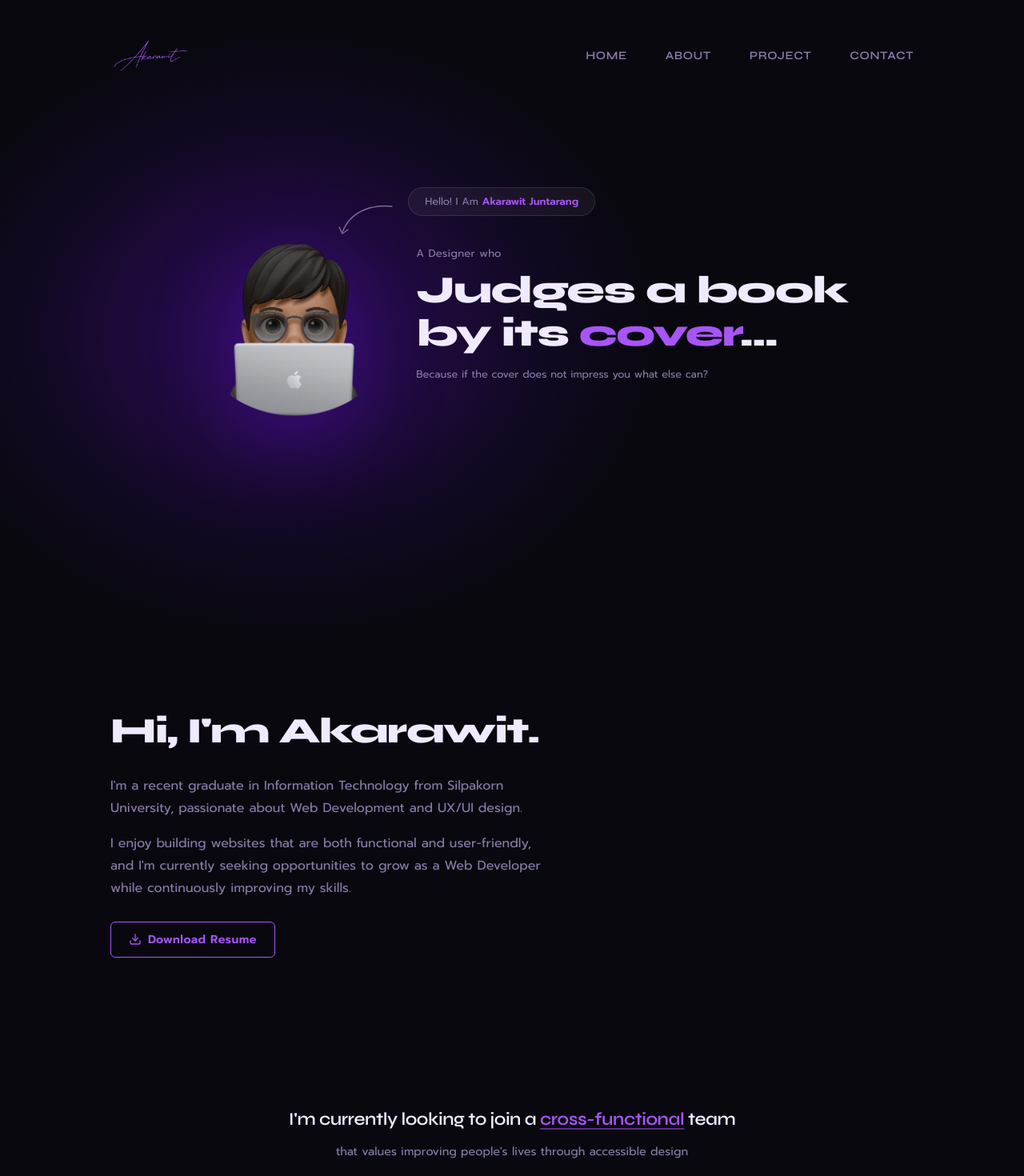
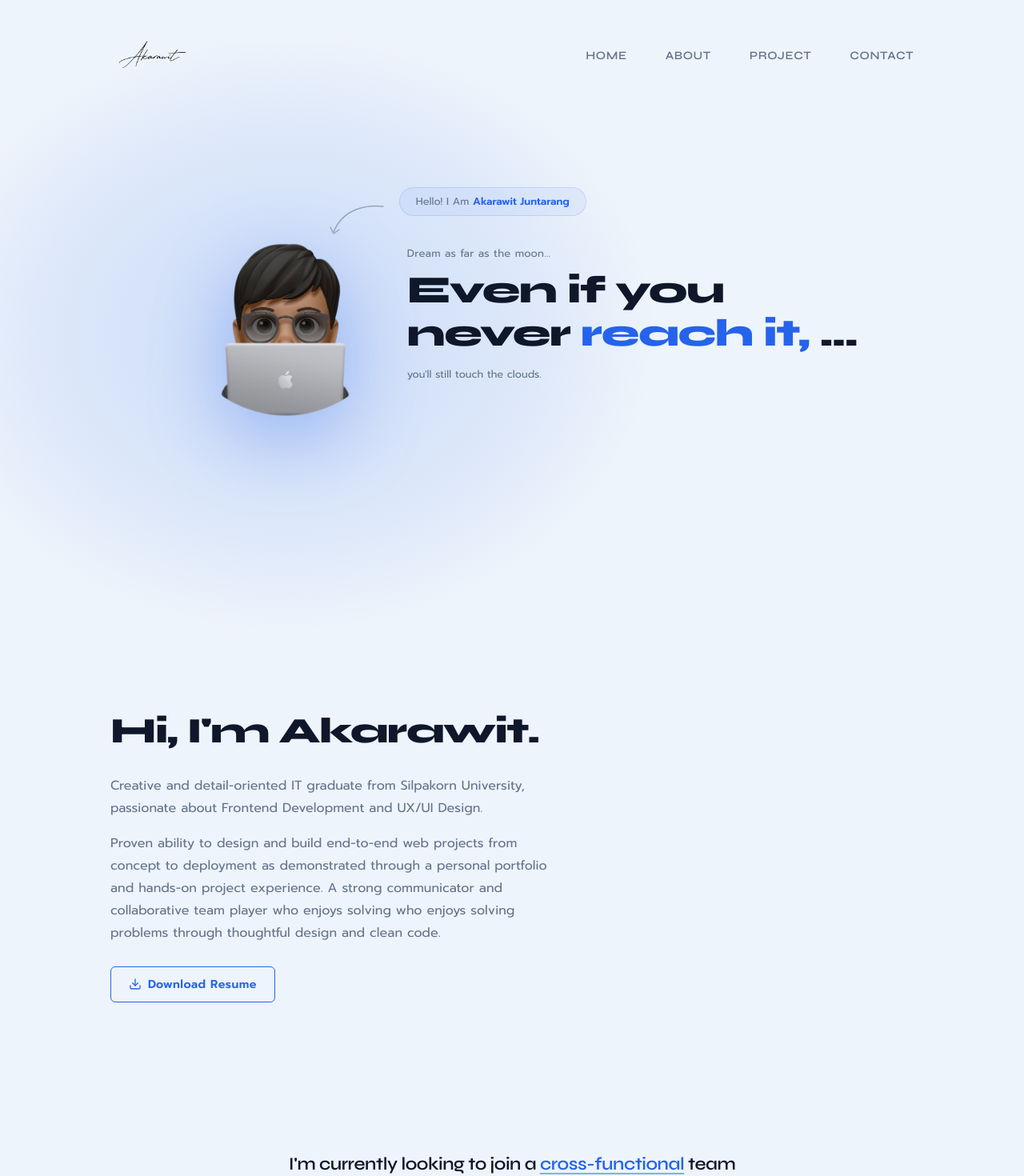
Before and after one commit to akarawitx/my-portfolio, a Vue app: page / in a window 1280 px wide. Shown: the top 1470 px of the page at 80% size. Built offline with nearby package versions, Linux system fonts and the light colour scheme.

Commit message:
style: change theme from purple to white/blue, rewrite about text

```diff
--- a/src/App.vue
+++ b/src/App.vue
@@ -18,15 +18,15 @@
 }
 
 :root {
-  --bg-deep:      #09080f;
-  --bg-card:      #110f1e;
-  --bg-card2:     #16132a;
-  --accent:       #a855f7;
-  --accent-soft:  #7c3aed;
-  --accent-glow:  rgba(168, 85, 247, 0.35);
-  --text-primary: #f0eaff;
-  --text-muted:   #8b7da8;
-  --border:       rgba(168, 85, 247, 0.18);
+  --bg-deep:      #eef4fb;
+  --bg-card:      #ffffff;
+  --bg-card2:     #f4f8fd;
+  --accent:       #2563eb;
+  --accent-soft:  #1d4ed8;
+  --accent-glow:  rgba(37, 99, 235, 0.25);
+  --text-primary: #0f172a;
+  --text-muted:   #64748b;
+  --border:       rgba(37, 99, 235, 0.15);
   --font-display: 'Syne', sans-serif;
   --font-body:    'Prompt', sans-serif;
 }
--- a/src/components/AboutSection.vue
+++ b/src/components/AboutSection.vue
@@ -5,13 +5,10 @@
       <div class="about-content">
         <h2 class="about-headline">Hi, I'm Akarawit.</h2>
         <p class="about-bio">
-          I'm a recent graduate in Information Technology from Silpakorn University,
-          passionate about Web Development and UX/UI design.
+          Creative and detail-oriented IT graduate from Silpakorn University, passionate about Frontend Development and UX/UI Design.
         </p>
         <p class="about-bio">
-          I enjoy building websites that are both functional and user-friendly, and I'm
-          currently seeking opportunities to grow as a Web Developer while continuously
-          improving my skills.
+          Proven ability to design and build end-to-end web projects from concept to deployment as demonstrated through a personal portfolio and hands-on project experience. A strong communicator and collaborative team player who enjoys solving who enjoys solving problems through thoughtful design and clean code.
         </p>
         <a href="/Akarawit_Resume.pdf" download class="resume-btn">
           <svg xmlns="http://www.w3.org/2000/svg" width="16" height="16" viewBox="0 0 24 24" fill="none"
--- a/src/components/Footer.vue
+++ b/src/components/Footer.vue
@@ -6,7 +6,7 @@
 
       <div class="footer-brand">
         <RouterLink to="/" class="footer-logo">
-          <img src="/src/assets/pink-Photoroom.png" alt="Logo" />
+          <img src="/src/assets/white-Photoroom.png" alt="Logo" />
         </RouterLink>
         <p class="footer-tagline">Designing with purpose.<br />Building with passion.</p>
       </div>
@@ -72,7 +72,7 @@
   bottom: 0; left: 50%;
   transform: translateX(-50%);
   width: 600px; height: 300px;
-  background: radial-gradient(ellipse at center bottom, rgba(168, 85, 247, 0.08) 0%, transparent 70%);
+  background: radial-gradient(ellipse at center bottom, rgba(37, 99, 235, 0.08) 0%, transparent 70%);
   pointer-events: none;
 }
 
@@ -169,7 +169,7 @@
 }
 
 .footer-bottom {
-  border-top: 1px solid rgba(168, 85, 247, 0.08);
+  border-top: 1px solid rgba(37, 99, 235, 0.08);
   padding: 18px 0;
 }
 
--- a/src/components/Header.vue
+++ b/src/components/Header.vue
@@ -3,7 +3,7 @@
   <header class="header" :class="{ scrolled: isScrolled }">
     <div class="nav-inner">
       <RouterLink to="/" class="nav-logo">
-        <img src="/src/assets/pink-Photoroom.png" alt="Logo" class="logo-img" />
+        <img src="/src/assets/white-Photoroom.png" alt="Logo" class="logo-img" />
       </RouterLink>
 
       <!-- Desktop links -->
@@ -57,9 +57,10 @@ onUnmounted(() => window.removeEventListener('scroll', handleScroll))
   transition: background 0.3s, backdrop-filter 0.3s;
 }
 .header.scrolled {
-  background: rgba(9, 8, 15, 0.85);
+  background: rgba(255, 255, 255, 0.85);
   backdrop-filter: blur(16px);
   border-bottom: 1px solid var(--border);
+  box-shadow: 0 2px 16px rgba(37, 99, 235, 0.06);
 }
 .nav-inner {
   max-width: 1100px;
@@ -123,7 +124,7 @@ onUnmounted(() => window.removeEventListener('scroll', handleScroll))
   max-height: 0;
   overflow: hidden;
   transition: max-height 0.35s ease;
-  background: rgba(9, 8, 15, 0.97);
+  background: rgba(255, 255, 255, 0.97);
   border-bottom: 1px solid var(--border);
 }
 .mobile-menu.active { max-height: 260px; }
@@ -134,7 +135,7 @@ onUnmounted(() => window.removeEventListener('scroll', handleScroll))
   color: var(--text-muted);
   letter-spacing: 0.04em; text-transform: uppercase;
   display: block; padding: 10px 0;
-  border-bottom: 1px solid rgba(168, 85, 247, 0.08);
+  border-bottom: 1px solid rgba(37, 99, 235, 0.08);
   transition: color 0.2s;
 }
 .mobile-menu a:hover { color: var(--accent); opacity: 1; }
--- a/src/components/HeroSection.vue
+++ b/src/components/HeroSection.vue
@@ -10,8 +10,8 @@
             Hello! I Am <span class="name-highlight">Akarawit Juntarang</span>
           </div>
           <svg class="arrow-svg" viewBox="0 0 80 60" fill="none" xmlns="http://www.w3.org/2000/svg">
-            <path d="M 70 8 C 50 6, 20 10, 8 40" stroke="#7c6a9a" stroke-width="1.4" fill="none" stroke-linecap="round"/>
-            <path d="M 4 34 L 8 42 L 15 37" stroke="#7c6a9a" stroke-width="1.4" fill="none" stroke-linecap="round" stroke-linejoin="round"/>
+            <path d="M 70 8 C 50 6, 20 10, 8 40" stroke="#94a3b8" stroke-width="1.4" fill="none" stroke-linecap="round"/>
+            <path d="M 4 34 L 8 42 L 15 37" stroke="#94a3b8" stroke-width="1.4" fill="none" stroke-linecap="round" stroke-linejoin="round"/>
           </svg>
         </div>
 
@@ -62,12 +62,12 @@
       </div>
 
       <div class="hero-tagline">
-        <p class="designer-label">A Designer who</p>
+        <p class="designer-label">Dream as far as the moon...</p>
         <h1 class="hero-headline">
-          Judges a book<br />
-          by its <span class="cover-text">cover</span>...
+          Even if you<br />
+          never <span class="cover-text">reach it, </span>...
         </h1>
-        <p class="hero-sub">Because if the cover does not impress you what else can?</p>
+        <p class="hero-sub">you'll still touch the clouds.</p>
       </div>
     </div>
   </section>
@@ -87,8 +87,8 @@
   position: absolute;
   inset: 0;
   background: radial-gradient(ellipse 50% 65% at 28% 52%,
-    rgba(72, 16, 150, 0.6) 0%,
-    rgba(50, 10, 110, 0.2) 50%,
+    rgba(37, 99, 235, 0.18) 0%,
+    rgba(37, 99, 235, 0.08) 50%,
     transparent 72%);
   pointer-events: none;
 }
@@ -113,8 +113,8 @@
 }
 
 .greeting-bubble {
-  background: rgba(255, 255, 255, 0.05);
-  border: 1px solid rgba(255, 255, 255, 0.1);
+  background: rgba(37, 99, 235, 0.06);
+  border: 1px solid rgba(37, 99, 235, 0.15);
   border-radius: 30px;
   padding: 8px 20px;
   font-size: 0.8rem;
@@ -149,7 +149,7 @@
   height: auto;
   display: block;
   object-fit: contain;
-  filter: drop-shadow(0 28px 48px rgba(80, 10, 170, 0.5));
+  filter: drop-shadow(0 28px 48px rgba(37, 99, 235, 0.35));
 }
 
 .avatar-fallback {
@@ -157,7 +157,7 @@
   display: none;
   align-items: flex-end;
   justify-content: center;
-  filter: drop-shadow(0 20px 40px rgba(80, 10, 170, 0.55));
+  filter: drop-shadow(0 20px 40px rgba(37, 99, 235, 0.4));
 }
 
 .hero-tagline {
--- a/src/components/ProjectsSection.vue
+++ b/src/components/ProjectsSection.vue
@@ -448,7 +448,7 @@ const projects = computed(() => props.preview ? allProjects.slice(0, 2) : allPro
   color: var(--text-muted);
   line-height: 1.75;
   margin-bottom: 24px;
-  background: rgba(168, 85, 247, 0.06);
+  background: rgba(37, 99, 235, 0.05);
   border: 1px solid var(--border);
   border-radius: 10px;
   padding: 20px;
--- a/src/components/SkillsSection.vue
+++ b/src/components/SkillsSection.vue
@@ -67,7 +67,7 @@ const skills2 = [
 .highlight-underline {
   color: var(--accent);
   text-decoration: underline;
-  text-decoration-color: rgba(168, 85, 247, 0.5);
+  text-decoration-color: rgba(37, 99, 235, 0.5);
   text-underline-offset: 4px;
 }
 
@@ -88,7 +88,7 @@ const skills2 = [
   width: 48px;
   height: 48px;
   background: rgba(255, 255, 255, 0.05);
-  border: 1px solid rgba(168, 85, 247, 0.2);
+  border: 1px solid rgba(37, 99, 235, 0.2);
   border-radius: 50%;
   display: flex;
   align-items: center;
@@ -106,7 +106,7 @@ const skills2 = [
 .skill-icon:hover {
   border-color: var(--accent);
   transform: translateY(-4px);
-  box-shadow: 0 6px 20px rgba(168, 85, 247, 0.25);
+  box-shadow: 0 6px 20px rgba(37, 99, 235, 0.25);
 }
 
 /* ─── Responsive ─── */
--- a/src/pages/ContactPage.vue
+++ b/src/pages/ContactPage.vue
@@ -11,7 +11,7 @@
           <h1 class="page-title">Let's work<br /><span class="accent-text">together.</span></h1>
           <p class="contact-bio">
             I'm currently open to new opportunities and collaborations.
-            Whether you have a project in mind, a question, or just want to say hi —
+            Whether you have a project in mind, a question, or just want to say hi
             my inbox is always open.
           </p>
 
@@ -248,7 +248,7 @@ function resetForm() {
 .detail-icon {
   width: 40px;
   height: 40px;
-  background: rgba(168, 85, 247, 0.1);
+  background: rgba(37, 99, 235, 0.1);
   border-radius: 10px;
   display: flex;
   align-items: center;
@@ -354,7 +354,7 @@ textarea::placeholder {
 input:focus,
 textarea:focus {
   border-color: var(--accent);
-  box-shadow: 0 0 0 3px rgba(168, 85, 247, 0.12);
+  box-shadow: 0 0 0 3px rgba(37, 99, 235, 0.12);
 }
 
 .submit-btn {
@@ -434,7 +434,7 @@ textarea:focus {
 .success-icon {
   width: 64px;
   height: 64px;
-  background: rgba(168, 85, 247, 0.12);
+  background: rgba(37, 99, 235, 0.12);
   border: 1px solid var(--accent);
   border-radius: 50%;
   display: flex;
```
